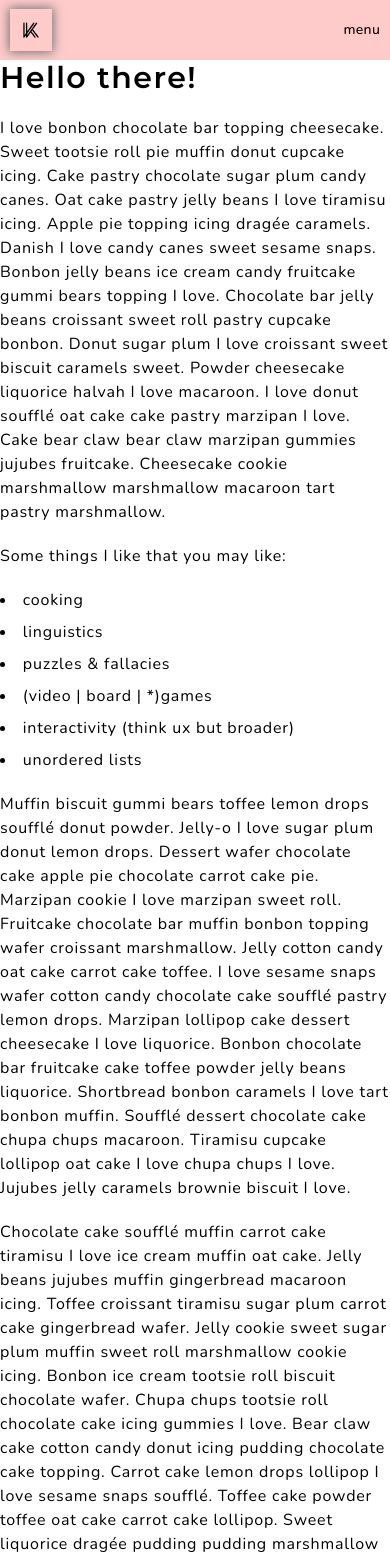
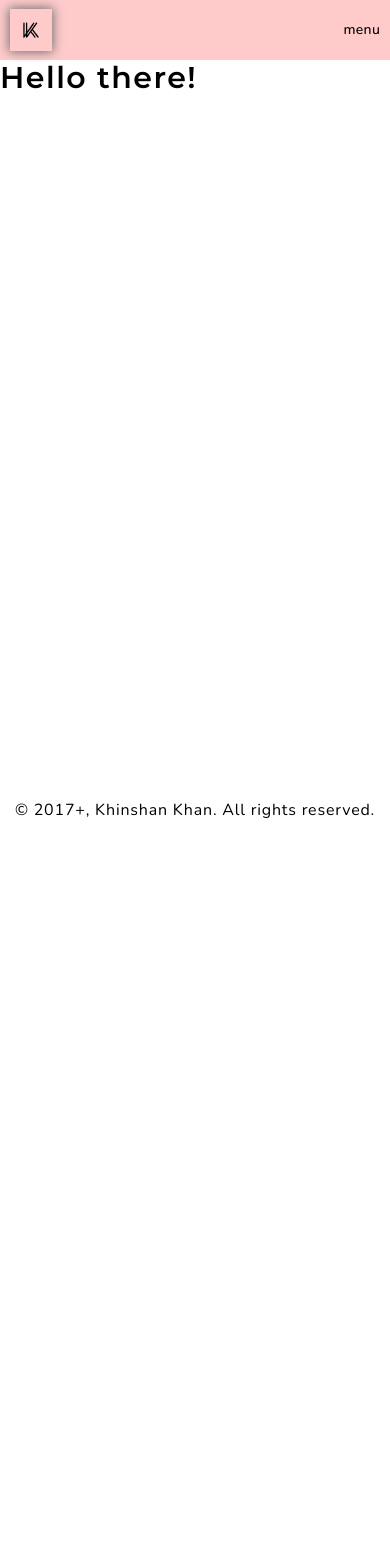
Before and after one commit to khinshankhan/www, a Next.js app: page / in a window 390 px wide. Shown: the top 1559 px of the page. After the commit the page ends 934 px from the top, so only its background shows below. Built offline with nearby package versions, Linux system fonts and the light colour scheme.

Commit message:
qol cleanup again

```diff
--- a/app/globals.css
+++ b/app/globals.css
@@ -22,8 +22,8 @@
     & > * {
       @apply mb-[1.25rem] md:mb-[1.375rem] lg:mb-[1.5rem];
     }
+
     & > :is(ol, ul) {
-      margin-top: 1em;
       margin-left: 1.05em;
     }
 
--- a/app/page.tsx
+++ b/app/page.tsx
@@ -5,7 +5,6 @@ export default function Home() {
   return (
     <main className="normalize">
       <h1 className={typographyVariants({ variant: "h1" })}>Hello there!</h1>
-      <Lorem />
     </main>
   )
 }
--- a/components/layouts/base/index.tsx
+++ b/components/layouts/base/index.tsx
@@ -1,4 +1,5 @@
 import React, { type ReactNode } from "react"
+import { info } from "@/config"
 import { cn } from "@/lib/utils"
 import { typographyVariants } from "@/components/primitives/typography"
 import { HomeToggle } from "@/components/toggles"
@@ -7,7 +8,7 @@ export function Header() {
   return (
     <header
       role="navigation"
-      className="sticky top-0 z-banner flex min-h-[60px] items-center bg-red-200 md:min-h-[70px] lg:min-h-[80px]"
+      className="z-banner flex min-h-[60px] items-center bg-red-200 md:min-h-[70px] lg:min-h-[80px]"
     >
       <nav className="page-container flex w-full flex-row items-center justify-between">
         {/* lhs on all views */}
@@ -28,15 +29,10 @@ export function Header() {
   )
 }
 
-export const info = {
-  fullname: "Khinshan Khan",
-  startYear: 2017,
-}
-
 export function Footer() {
   return (
     <footer>
-      <p className="text-center">
+      <p className="pb-28 pt-16 text-center">
         &copy; {info.startYear}+, {info.fullname}. All rights reserved.
       </p>
     </footer>
--- a/components/layouts/page-skeleton.tsx
+++ b/components/layouts/page-skeleton.tsx
@@ -69,8 +69,13 @@ export function PageSkeletonLayout({
   return (
     <main className="flex grow flex-col">
       <header className={cn("bg-sky-200 pb-14 pt-14 text-center", extendedSpace && "pb-52")}>
-        <h1 className={typographyVariants({ variant: "h1" })}>{title}</h1>
-        <span className={cn(typographyVariants({ variant: "h4" }), "block pt-6 font-medium")}>
+        <h1 className={cn(typographyVariants({ variant: "h1" }), "text-balance")}>{title}</h1>
+        <span
+          className={cn(
+            typographyVariants({ variant: "h4" }),
+            "block text-balance pt-6 font-medium"
+          )}
+        >
           {subtitle}
         </span>
       </header>
--- a/components/lorem.tsx
+++ b/components/lorem.tsx
@@ -19,7 +19,7 @@ export function Lorem() {
         <li>linguistics</li>
         <li>puzzles & fallacies</li>
         <li>(video | board | *)games</li>
-        <li>interactivity (think ux but broader)</li>
+        <li>interactivity (think ux but a bit more open-mindedly)</li>
         <li>unordered lists</li>
       </ul>
 
--- /dev/null
+++ b/config.tsx
@@ -0,0 +1,11 @@
+export const info = {
+  fullname: "Khinshan Khan",
+  startYear: 2017,
+}
+
+export const headerLinks = [
+  { title: "About", to: "/about" },
+  { title: "Writings", to: "/writings" },
+  { title: "Projects", to: "/projects" },
+  { title: "Connect", to: "/connect" },
+]
```
